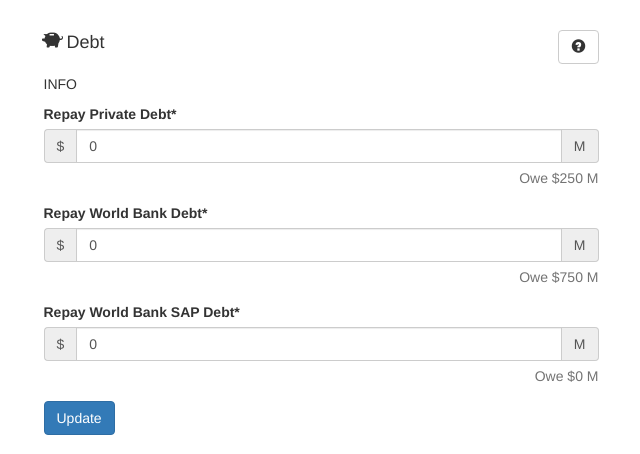
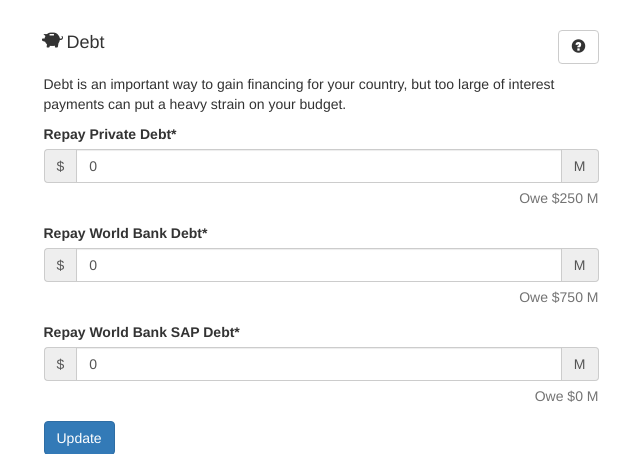
Before and after one commit to twagner000/tristanwagner, a Django app: template deveconsim/templates/deveconsim/turn_debt_form.html in a window 1280 px wide. Shown: the part 72-526 px from the top of the page, without its empty margins (319-959 px from the left). Run offline with Django 3.2, Linux system fonts and the light colour scheme; the template is opened without the code that fills it: values that come from a table or form of the project are taken from there, others are empty; some libraries are stand-ins or nearby versions.

Commit message:
Update tutorial

```diff
--- a/deveconsim/templates/deveconsim/turn_debt_form.html
+++ b/deveconsim/templates/deveconsim/turn_debt_form.html
@@ -13,35 +13,13 @@
                 <div class="col-xs-2"><button type="button" class="btn btn-default pull-right" data-toggle="modal" data-target="#moreInfo" title="More explanation"><span class="glyphicon glyphicon-question-sign" aria-hidden="true"></span></button></div>
             </h4>
             <p>
-                INFO
+                Debt is an important way to gain financing for your country, but too large of interest payments can put a heavy strain on your budget.
             </p>
             {% crispy form %}
         </div>
     </div>
 {% endblock %}
 
-{% block moreinfotitle %}More about Debt{% endblock %}
+{% block moreinfotitle %}More About <span class="glyphicon glyphicon-piggy-bank" aria-hidden="true"></span> Debt{% endblock %}
 
-{% block moreinfo %}
-    <p>More info</p>
-    <div class="alert alert-info">
-        <div class="media">
-            <div class="media-left">
-                <img class="media-object img-rounded" src="{% static 'deveconsim/img/business.gif' %}" alt="Business consultant" style="background: #05a;">
-            </div>
-            <div class="media-body">
-                <h4 class="media-heading">Business Consultant</h4>
-                &quot;You should grow cocoa for export since it has a much higher price than corn. You can import corn from somewhere else to feed your citizens with all the money you'll make!&quot;
-            </div>
-        </div>
-        <div class="media">
-            <div class="media-left">
-                <img class="media-object img-rounded" src="{% static 'deveconsim/img/activist.gif' %}" alt="Social activist" style="background: #05a;">
-            </div>
-            <div class="media-body">
-                <h4 class="media-heading">Social Activist</h4>
-                &quot;You should grow enough corn to satisfy all local needs before growing any cocoa. It is not safe to depend upon another country for something as important as food. Plus, the indigenous peoples have been farming corn for many generations &dash; it is part of their culture.&quot;
-            </div>
-        </div>
-    </div>
-{% endblock %}
+{% block moreinfo %}{% include 'deveconsim/tutorial_debt.html' %}{% endblock %}
--- /dev/null
+++ b/deveconsim/templates/deveconsim/tutorial_debt.html
@@ -0,0 +1,39 @@
+{% load staticfiles %}
+
+<p>
+    Occasionally, your country will take on debt to pay for certain things.
+    For example, you may decide to accept the World Bank's offer to lend you money to plant cocoa.
+    The <a href="{% url 'deveconsim:debt' %}"><span class="glyphicon glyphicon-piggy-bank" aria-hidden="true"></span> Debt</a> page is where you can come afterwards to pay them off.
+</p>
+<p>
+    You started out the game with $1 billion in loans, left over from your predecessor's attempt to run the country.
+    In this game, you must make annual interest payments on all of your accumulated debt but are not required to pay back any principal.
+</p>
+<p>
+    Because the World Bank's mission is to help developing countries, they will give you a lower interest than private banks
+    &ndash; but they will only offer to fund projects that they believe will help your country.
+</p>
+<p>
+    If you have extra cash, it would be a good idea to pay off some of your country's debt.
+</p>
+
+<div class="alert alert-info">
+    <div class="media">
+        <div class="media-left">
+            <img class="media-object img-rounded" src="{% static 'deveconsim/img/business.gif' %}" alt="Business consultant" style="background: #05a;">
+        </div>
+        <div class="media-body">
+            <h4 class="media-heading">Business Consultant</h4>
+            &quot;Your country desperately needs to grow its economy &ndash; and a loan can help! As long as your country makes more money than the interest you pay, you'll have gotten a great deal. The World Bank is usually generous, as long as the money goes to a worthy project.&quot;
+        </div>
+    </div>
+    <div class="media">
+        <div class="media-left">
+            <img class="media-object img-rounded" src="{% static 'deveconsim/img/activist.gif' %}" alt="Social activist" style="background: #05a;">
+        </div>
+        <div class="media-body">
+            <h4 class="media-heading">Social Activist</h4>
+            &quot;Loans will hurt you in the long run with their heavy interest payments. Do you really trust the World Bank to pick out which projects will help your country?&quot;
+        </div>
+    </div>
+</div>
```
Also changed, not shown: deveconsim/templates/deveconsim/turn_budget_form.html (+2 -36 lines), deveconsim/templates/deveconsim/tutorial_budget.html (added, +36 -0 lines).
